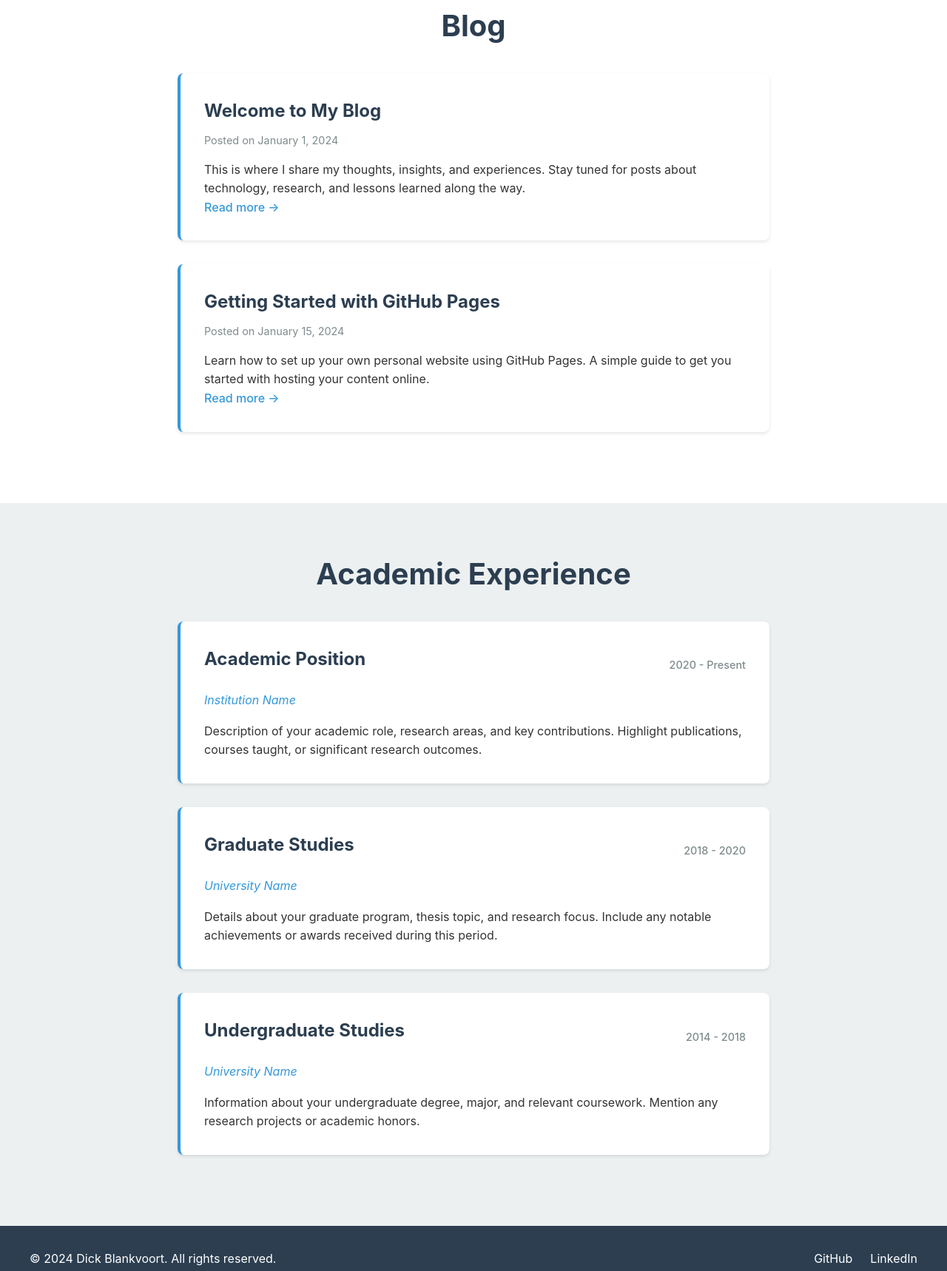
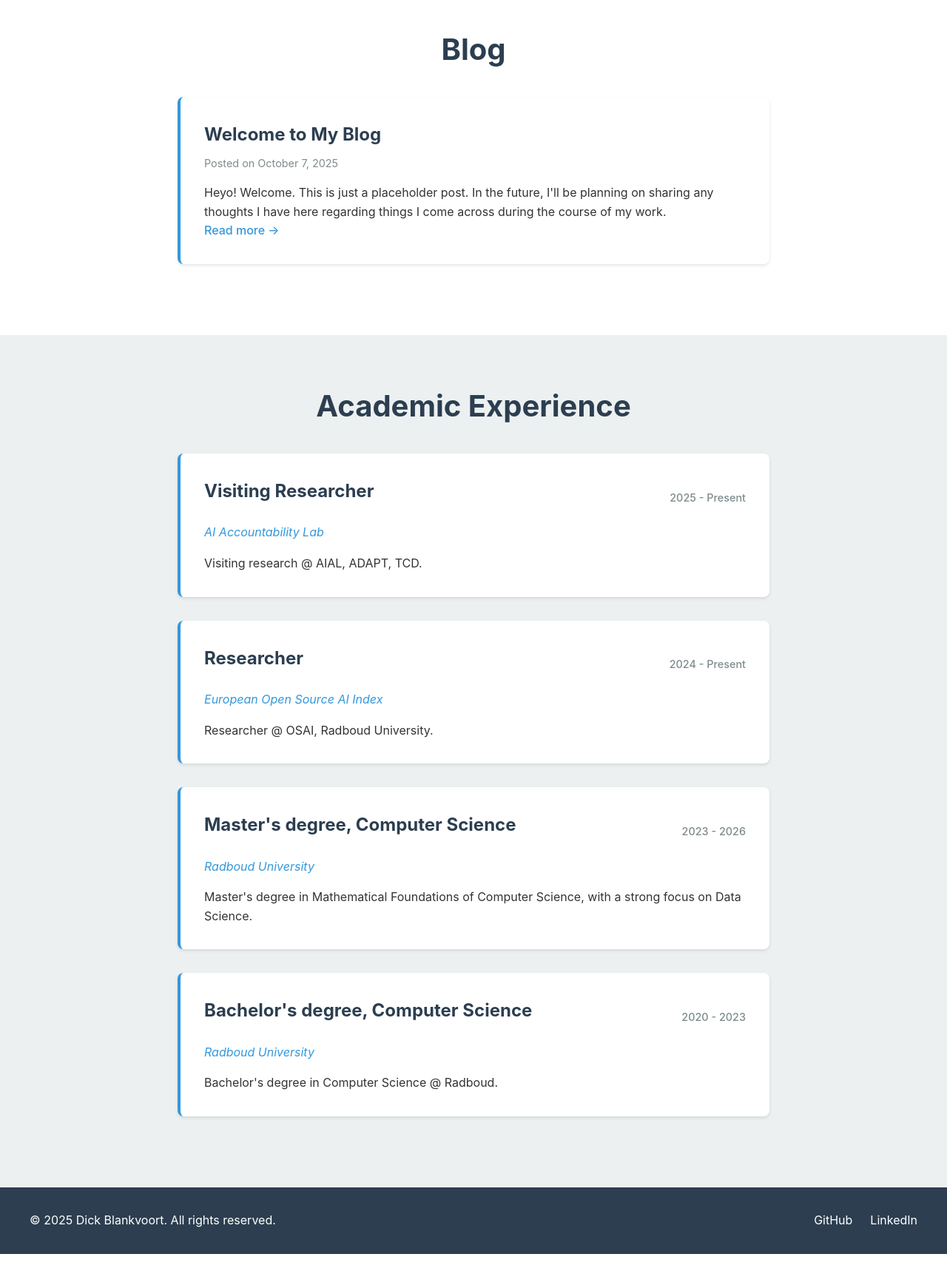
Before and after one commit to DBlankvoort/dblankvoort.github.io, a plain HTML site: page index.html in a window 1280 px wide. Shown: the part 975-2693 px from the top of the page at 74% size. After the commit the page ends 2670 px from the top, so only its background shows below. Drawn offline with Linux system fonts and the light colour scheme.

Commit message:
Update index.html

```diff
--- a/index.html
+++ b/index.html
@@ -3,7 +3,7 @@
 <head>
     <meta charset="UTF-8">
     <meta name="viewport" content="width=device-width, initial-scale=1.0">
-    <meta name="description" content="Dick Blankvoort's personal website - Projects, Blog, and Academic Experience">
+    <meta name="description" content="Dick Blankvoort's personal website">
     <title>Dick Blankvoort</title>
     <link rel="stylesheet" href="styles.css">
 </head>
@@ -29,7 +29,7 @@
                 <h2>About Me</h2>
                 <div class="about-content">
                     <p>
-                        Welcome to my personal website! I'm passionate about technology, research, and sharing knowledge.
+                        Welcome to my personal website! I'm Dick, a Master's student passionate about all things relating to AI and society.
                         This site serves as a hub for my projects, writings, and professional journey.
                     </p>
                     <p>
@@ -45,18 +45,13 @@
                 <h2>Projects</h2>
                 <div class="projects-grid">
                     <div class="project-card">
-                        <h3>Project One</h3>
-                        <p>Description of your first project. Add details about technologies used and outcomes achieved.</p>
+                        <h3>AI Companions project</h3>
+                        <p>Working as a visiting researcher at the AI Accountabily Lab @ TCD to examine the harms of AI companions.</p>
                         <a href="#" class="btn">View Project</a>
                     </div>
                     <div class="project-card">
-                        <h3>Project Two</h3>
-                        <p>Description of your second project. Highlight key features and learnings from this work.</p>
-                        <a href="#" class="btn">View Project</a>
-                    </div>
-                    <div class="project-card">
-                        <h3>Project Three</h3>
-                        <p>Description of your third project. Showcase the impact and technical challenges overcome.</p>
+                        <h3>European Open-Source AI Index</h3>
+                        <p>Working as a researcher at the European Open Source AI Index @ Raboud. Wrangling with transparency attritutes of open-source AI models.</p>
                         <a href="#" class="btn">View Project</a>
                     </div>
                 </div>
@@ -70,19 +65,11 @@
                 <div class="blog-posts">
                     <article class="blog-post">
                         <h3>Welcome to My Blog</h3>
-                        <p class="post-meta">Posted on <time datetime="2024-01-01">January 1, 2024</time></p>
+                        <p class="post-meta">Posted on <time datetime="2025-07-10">October 7, 2025</time></p>
                         <p>
-                            This is where I share my thoughts, insights, and experiences. Stay tuned for posts about
-                            technology, research, and lessons learned along the way.
-                        </p>
-                        <a href="#" class="read-more">Read more →</a>
-                    </article>
-                    <article class="blog-post">
-                        <h3>Getting Started with GitHub Pages</h3>
-                        <p class="post-meta">Posted on <time datetime="2024-01-15">January 15, 2024</time></p>
-                        <p>
-                            Learn how to set up your own personal website using GitHub Pages. A simple guide to get you started
-                            with hosting your content online.
+                            Heyo! Welcome.
+
+                            This is just a placeholder post. In the future, I'll be planning on sharing any thoughts I have here regarding things I come across during the course of my work.
                         </p>
                         <a href="#" class="read-more">Read more →</a>
                     </article>
@@ -97,35 +84,42 @@
                 <div class="experience-timeline">
                     <div class="experience-item">
                         <div class="experience-header">
-                            <h3>Academic Position</h3>
-                            <span class="experience-date">2020 - Present</span>
+                            <h3>Visiting Researcher</h3>
+                            <span class="experience-date">2025 - Present</span>
                         </div>
-                        <p class="experience-institution">Institution Name</p>
+                        <p class="experience-institution">AI Accountability Lab</p>
                         <p class="experience-description">
-                            Description of your academic role, research areas, and key contributions. Highlight publications,
-                            courses taught, or significant research outcomes.
+                            Visiting research @ AIAL, ADAPT, TCD.
                         </p>
                     </div>
                     <div class="experience-item">
                         <div class="experience-header">
-                            <h3>Graduate Studies</h3>
-                            <span class="experience-date">2018 - 2020</span>
+                            <h3>Researcher</h3>
+                            <span class="experience-date">2024 - Present</span>
                         </div>
-                        <p class="experience-institution">University Name</p>
+                        <p class="experience-institution">European Open Source AI Index</p>
                         <p class="experience-description">
-                            Details about your graduate program, thesis topic, and research focus. Include any notable
-                            achievements or awards received during this period.
+                            Researcher @ OSAI, Radboud University.
                         </p>
                     </div>
                     <div class="experience-item">
                         <div class="experience-header">
-                            <h3>Undergraduate Studies</h3>
-                            <span class="experience-date">2014 - 2018</span>
+                            <h3>Master's degree, Computer Science</h3>
+                            <span class="experience-date">2023 - 2026</span>
                         </div>
-                        <p class="experience-institution">University Name</p>
+                        <p class="experience-institution">Radboud University</p>
                         <p class="experience-description">
-                            Information about your undergraduate degree, major, and relevant coursework. Mention any
-                            research projects or academic honors.
+                            Master's degree in Mathematical Foundations of Computer Science, with a strong focus on Data Science.
+                        </p>
+                    </div>
+                    <div class="experience-item">
+                        <div class="experience-header">
+                            <h3>Bachelor's degree, Computer Science</h3>
+                            <span class="experience-date">2020 - 2023</span>
+                        </div>
+                        <p class="experience-institution">Radboud University</p>
+                        <p class="experience-description">
+                            Bachelor's degree in Computer Science @ Radboud.
                         </p>
                     </div>
                 </div>
@@ -135,10 +129,10 @@
 
     <footer>
         <div class="container">
-            <p>&copy; 2024 Dick Blankvoort. All rights reserved.</p>
+            <p>&copy; 2025 Dick Blankvoort. All rights reserved.</p>
             <div class="social-links">
                 <a href="https://github.com/DBlankvoort" target="_blank" rel="noopener">GitHub</a>
-                <a href="https://linkedin.com" target="_blank" rel="noopener">LinkedIn</a>
+                <a href="https://linkedin.com/in/dick-blankvoort" target="_blank" rel="noopener">LinkedIn</a>
             </div>
         </div>
     </footer>
```
